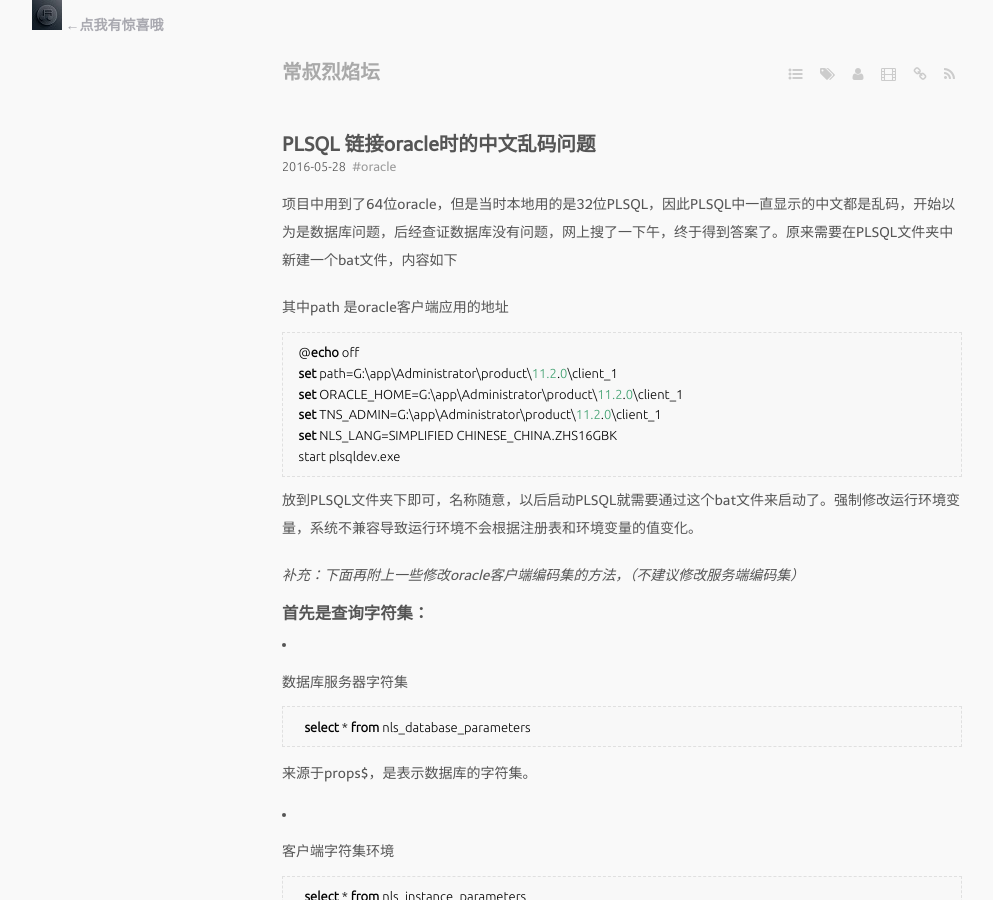
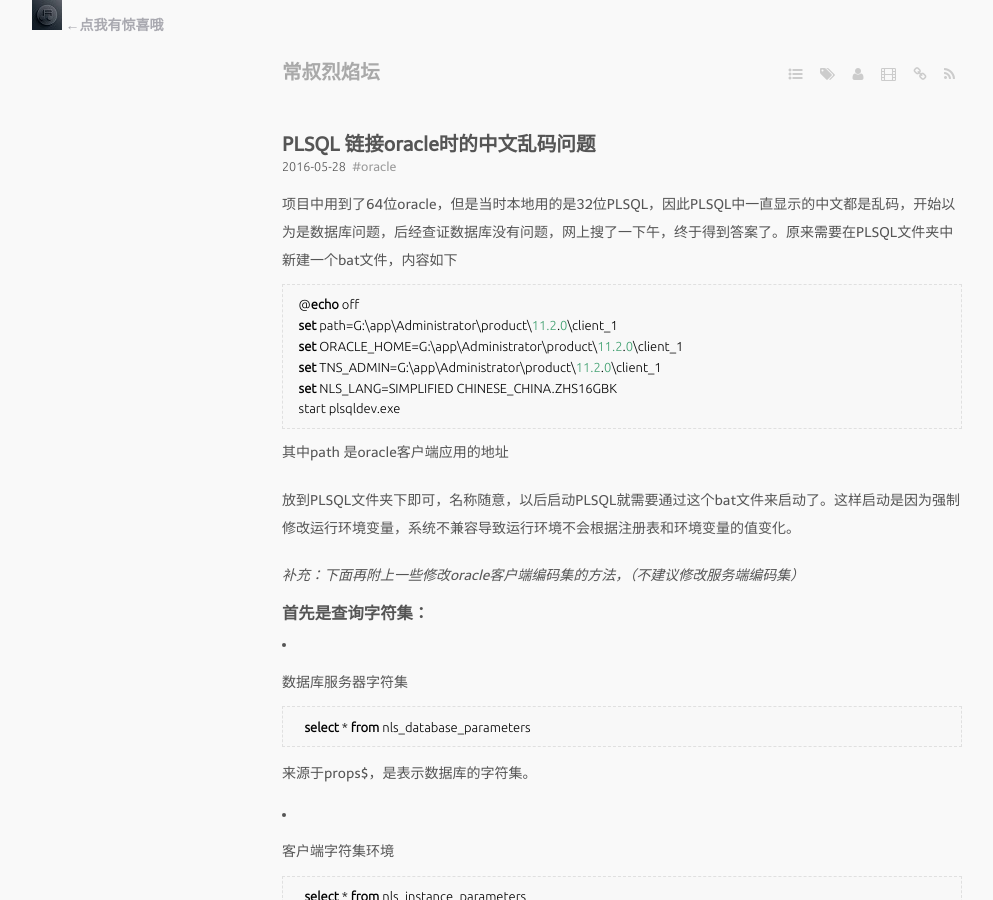
Before and after one commit to UncleChange/UncleChange.github.io, a Jekyll site: the page built from _posts/2016-05-28-oracle-plsql-64to32.markdown, in a window 1280 px wide and 900 px high. Shown: the whole window, without its empty margins (18-1011 px from the left). Built offline with Jekyll 4.4.1, drawn with Linux system fonts in a browser that asks for light colours; Markdown is read by kramdown in place of the engine named in the settings; a script that is not in the unit is left out; comment, search, counter and statistics services are not loaded.

Commit message:
更新博客
更新博客

```diff
--- a/_posts/2016-05-28-oracle-plsql-64to32.markdown
+++ b/_posts/2016-05-28-oracle-plsql-64to32.markdown
@@ -18,7 +17,9 @@ tags:
     start plsqldev.exe
 
 
-放到PLSQL文件夹下即可，名称随意，以后启动PLSQL就需要通过这个bat文件来启动了。强制修改运行环境变量，系统不兼容导致运行环境不会根据注册表和环境变量的值变化。
+ 其中path 是oracle客户端应用的地址
+
+放到PLSQL文件夹下即可，名称随意，以后启动PLSQL就需要通过这个bat文件来启动了。这样启动是因为强制修改运行环境变量，系统不兼容导致运行环境不会根据注册表和环境变量的值变化。
 
 *补充：下面再附上一些修改oracle客户端编码集的方法，（不建议修改服务端编码集）*
 
```
Also changed, not shown: other parts of _posts/2016-05-28-oracle-plsql-64to32.markdown (+0 -1 lines).
